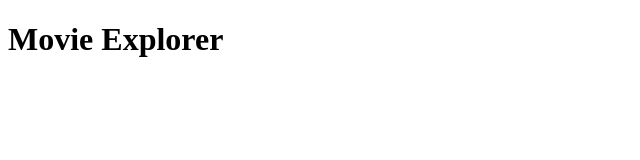
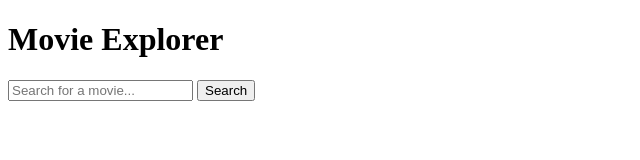
Before and after one commit to BahaMustafa/Movie-Explorer-, a plain HTML site: page index.html in a window 1280 px wide. Shown: the whole page, without its empty margins (0-640 px from the left). Drawn offline with Linux system fonts and the light colour scheme.

Commit message:
Add the search section

```diff
--- a/index.html
+++ b/index.html
@@ -10,6 +10,12 @@
     <h1>Movie Explorer</h1>
 </header>
 <body>
+    <main>
+        <section id="search-section">
+            <input type="text" id="search-input" placeholder="Search for a movie...">
+            <button id="search-button">Search</button>
+        </section>
+    </main>
 
     <script src="script.js" type="module"></script>
 </body>
```
